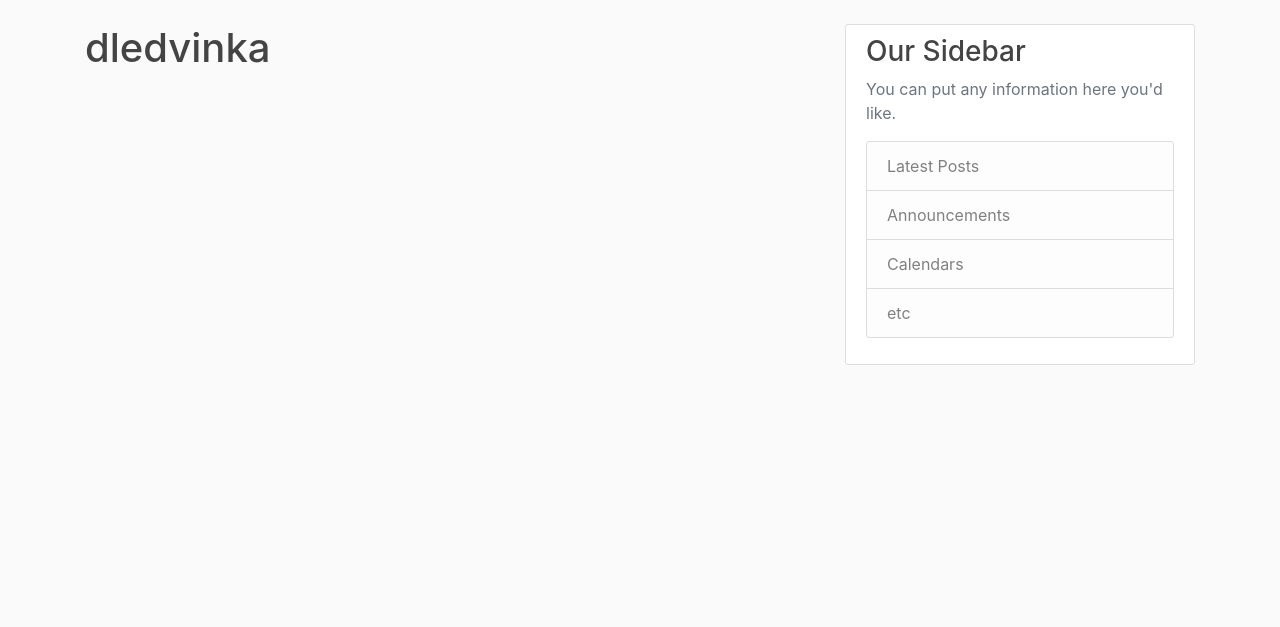
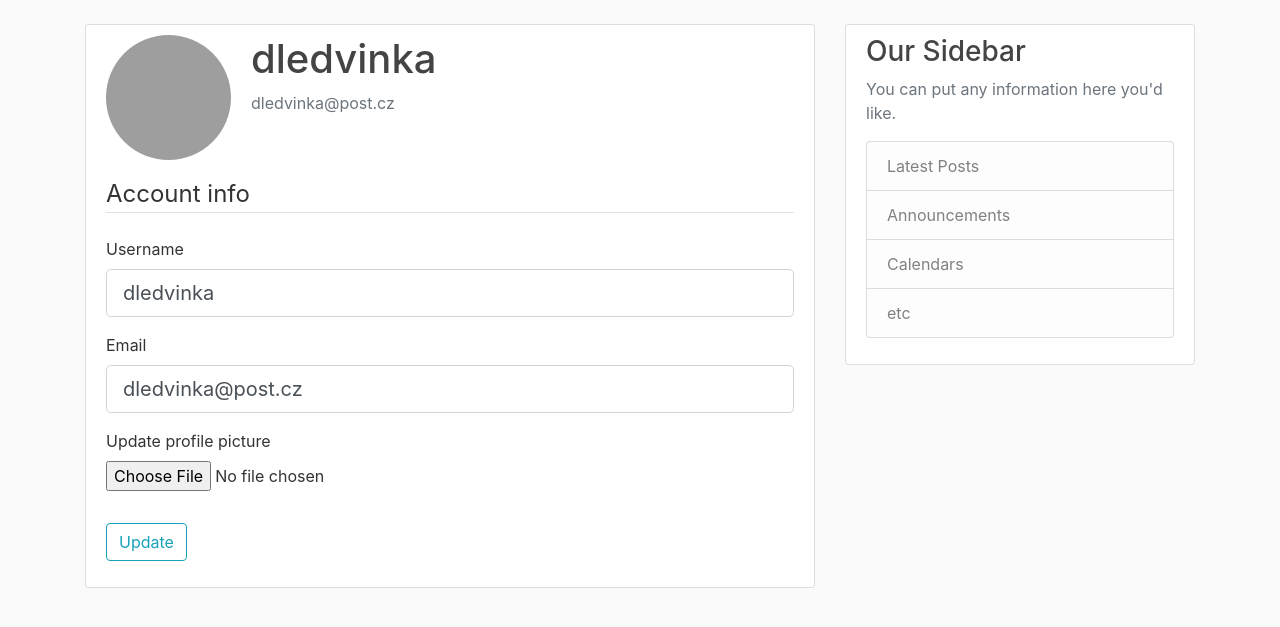
Before and after one commit to dledvinka/Sandbox, a Flask app: page /account in a window 1280 px wide. Shown: the part 56-683 px from the top of the page. Run offline with Flask 2, Linux system fonts and the light colour scheme; a user stored in the database is signed in; some libraries are stand-ins or nearby versions; grey boxes are pictures that could not be loaded.

Commit message:
Module 07 - edit account info and user porfile picture

```diff
--- a/Python/FlaskBlog/flaskblog/forms.py
+++ b/Python/FlaskBlog/flaskblog/forms.py
@@ -1,4 +1,6 @@
 from flask_wtf import FlaskForm
+from flask_wtf.file import FileField, FileAllowed
+from flask_login import current_user
 from wtforms import StringField, PasswordField, SubmitField, BooleanField
 from wtforms.validators import DataRequired, Length, Email, EqualTo, ValidationError
 from flaskblog.models import User
@@ -25,3 +27,21 @@ class LoginForm(FlaskForm):
     password = PasswordField('Password', validators=[DataRequired()])
     remember = BooleanField('Remember me')
     submit = SubmitField('Login')
+
+class UpdateAccountForm(FlaskForm):
+    username = StringField('Username', validators=[DataRequired(), Length(min=2, max=20)])
+    email = StringField('Email', validators=[DataRequired(), Email()])
+    picture = FileField('Update profile picture', validators=[FileAllowed(['jpg', 'png'])])
+    submit = SubmitField('Update')
+
+    def validate_username(self, username):
+        if username.data != current_user.username:
+            user = User.query.filter_by(username=username.data).first()
+            if user:
+                raise ValidationError('That username is taken. Please choose a different one.')
+
+    def validate_email(self, email):
+        if email.data != current_user.email:
+            user = User.query.filter_by(email=email.data).first()
+            if user:
+                raise ValidationError('That email is taken. Please choose a different one.')
--- a/Python/FlaskBlog/flaskblog/routes.py
+++ b/Python/FlaskBlog/flaskblog/routes.py
@@ -1,6 +1,9 @@
+import secrets
+import os
+from PIL import Image
 from flask import render_template, url_for, flash, redirect, request
 from flaskblog import app, db, bcrypt
-from flaskblog.forms import RegistrationForm, LoginForm
+from flaskblog.forms import RegistrationForm, LoginForm, UpdateAccountForm
 from flaskblog.models import User, Post
 from flask_login import login_user, current_user, logout_user, login_required
 
@@ -68,7 +71,33 @@ def logout():
     logout_user()
     return redirect(url_for('home'))
 
-@app.route("/account")
+def save_picture(form_picture):
+    random_hex = secrets.token_hex(8)
+    f_name, f_ext = os.path.splitext(form_picture.filename)
+    picture_filename = random_hex + f_ext
+    picture_path = os.path.join(app.root_path, 'static/profile_pics', picture_filename)
+    output_size = (125, 125)
+    i = Image.open(form_picture)
+    i.thumbnail(output_size)
+    i.save(picture_path)
+    return picture_filename
+
+@app.route("/account", methods=['GET', 'POST'])
 @login_required
 def account():
-    return render_template('account.html', title='Account')
+    form = UpdateAccountForm()
+    if (form.validate_on_submit()):
+        if form.picture.data:
+            picture_filename = save_picture(form.picture.data)
+            current_user.image_file = picture_filename
+        current_user.username = form.username.data
+        current_user.email = form.email.data
+        db.session.commit()
+        flash('Your account has been updated.', 'success')
+        return redirect(url_for('account'))
+    elif request.method == 'GET':
+        form.username.data = current_user.username
+        form.email.data = current_user.email
+
+    image_file = url_for('static', filename='profile_pics/' + current_user.image_file)
+    return render_template('account.html', title='Account', image_file=image_file, form=form)
--- a/Python/FlaskBlog/flaskblog/templates/account.html
+++ b/Python/FlaskBlog/flaskblog/templates/account.html
@@ -1,4 +1,58 @@
 {% extends "layout.html" %}
 {% block content %}
-    <h1>{{ current_user.username }}</h1>
+<div class="content-section">
+    <div class="media">
+        <img class="rounded-circle account-img" src="{{ image_file}}">
+        <div class="media-body">
+            <h2 class="account-heading">{{ current_user.username }}</h2>
+            <p class="text-secondary">{{ current_user.email }}</p>
+        </div>
+    </div>
+    <form method="POST" action="" enctype="multipart/form-data">
+        {{ form.hidden_tag() }}
+        <fieldset class="form-group">
+            <legend class="border-bottom mb-4">Account info</legend>
+            <div class="form-group">
+                {{ form.username.label(class="form-control-label")}}
+
+                <!-- can be simplified with flask bootstrap extension -->
+                {% if form.username.errors %}
+                {{ form.username(class="form-control form-control-lg is-invalid")}}
+                <div class="invalid-feedback">
+                    {% for error in form.username.errors %}
+                    <span>{{ error }}</span>
+                    {% endfor %}
+                </div>
+                {% else %}
+                {{ form.username(class="form-control form-control-lg")}}
+                {% endif %}
+            </div>
+            <div class="form-group">
+                {{ form.email.label(class="form-control-label")}}
+                {% if form.email.errors %}
+                {{ form.email(class="form-control form-control-lg is-invalid")}}
+                <div class="invalid-feedback">
+                    {% for error in form.email.errors %}
+                    <span>{{ error }}</span>
+                    {% endfor %}
+                </div>
+                {% else %}
+                {{ form.email(class="form-control form-control-lg")}}
+                {% endif %}
+            </div>
+            <div class="form-group">
+                {{ form.picture.label()}}
+                {{ form.picture(class="form-control-file") }}
+                {% if form.picture.errors %}
+                    {% for error in form.picture.errors %}
+                    <span class="text-danger">{{ error }}</span><br/>
+                    {% endfor %}
+                {% endif %}
+            </div>
+        </fieldset>
+        <div class="form-group">
+            {{ form.submit(class="btn btn-outline-info") }}
+        </div>
+    </form>
+</div>
 {% endblock content %}
```
Also changed, not shown: Python/FlaskBlog/flaskblog/site.db, Python/FlaskBlog/flaskblog/static/profile_pics/default.jpg (added), 1 other file.
